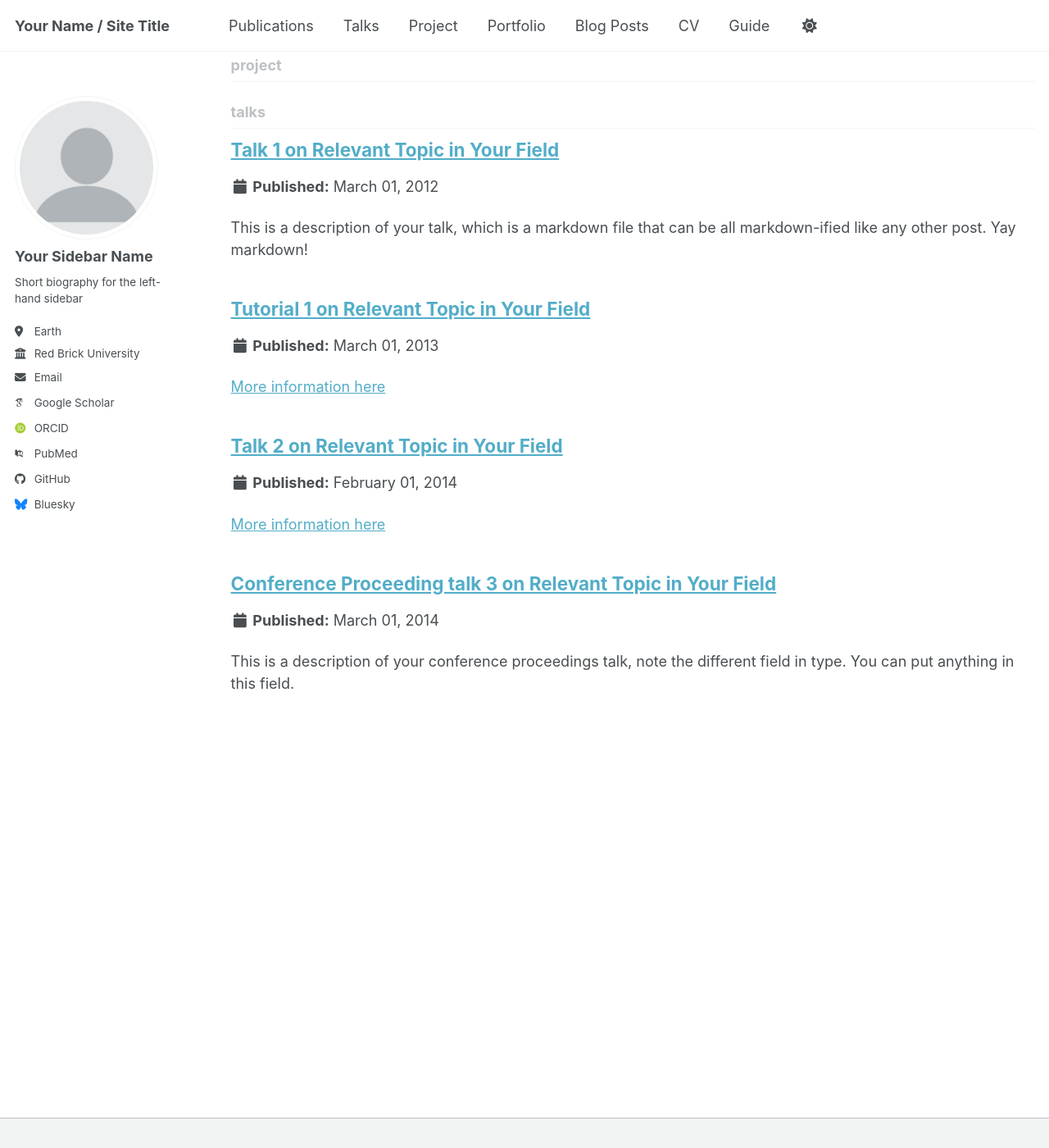
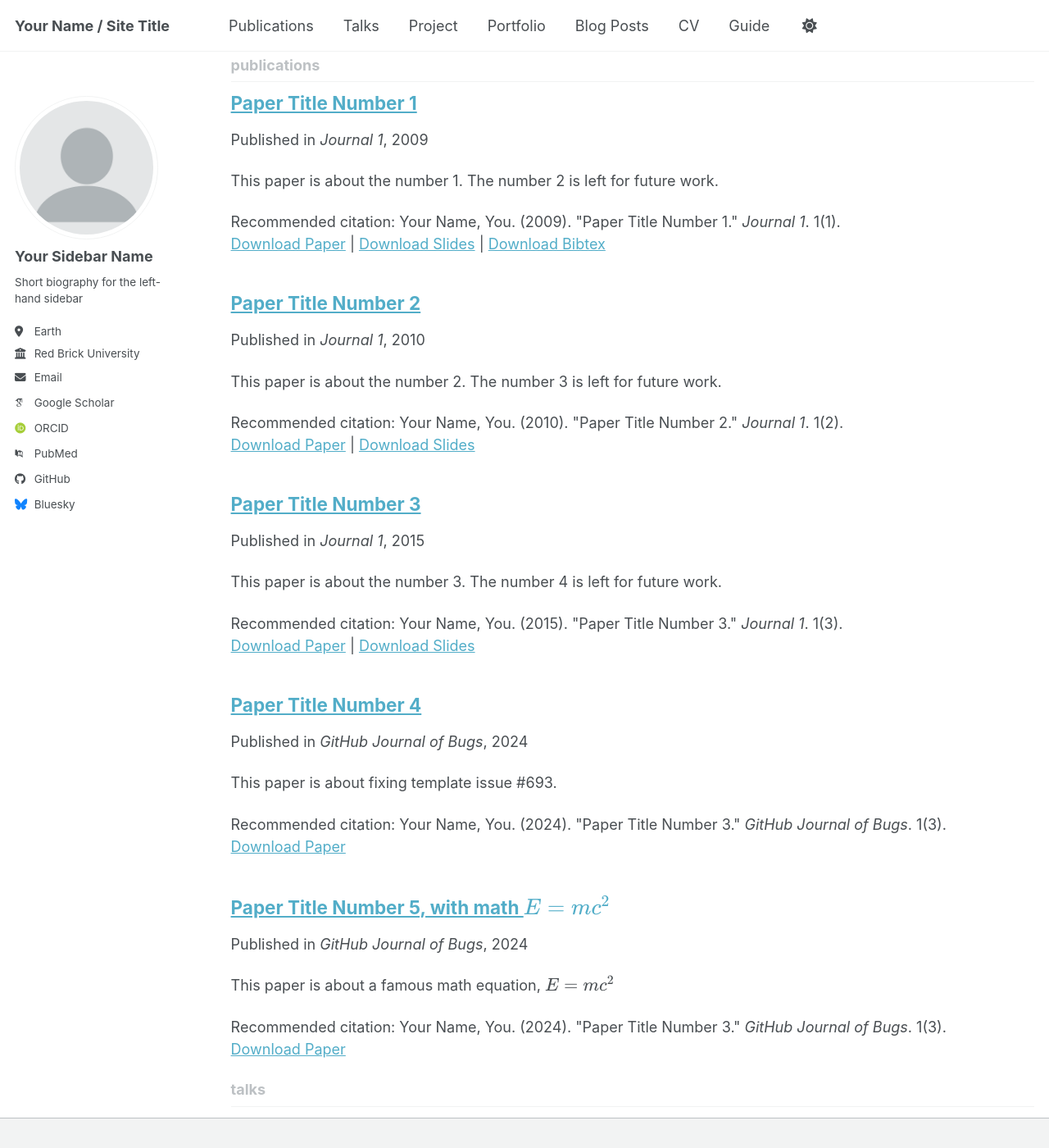
Before and after one commit to TongXuneng/TongXuneng.github.io, a Jekyll site: the page built from _pages/collection-archive.html, in a window 1280 px wide and 1400 px high, scrolled down 1099 px. Shown: the whole window at 82% size. Built offline with Jekyll 4.4.1, drawn with Linux system fonts in a browser that asks for light colours; some web fonts are replaced; a script bundle is joined from its source files by our own code; library files that are not in the unit come from our copies; part of the change alters nothing that is shown.

Commit message:
Update _config.yml

```diff
--- a/_config.yml
+++ b/_config.yml
@@ -224,7 +224,7 @@ collections:
   project:
     output: true
     permalink: /:collection/:path/
-  people:
+  publications:
     output: true
     permalink: /:collection/:path/
   portfolio:
@@ -264,10 +264,10 @@ defaults:
       author_profile: true
       share: true
       comments: true
-  # _people
+  # _publications
   - scope:
       path: ""
-      type: people
+      type: publications
     values:
       layout: single
       author_profile: true
```
